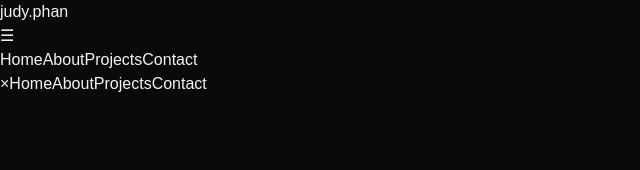
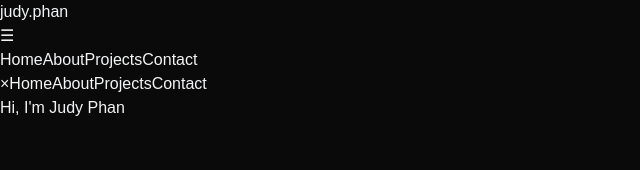
Before and after one commit to judyphantx/Portfolio_Website, a React (Vite) app in the folder judy-website/: page / in a window 1280 px wide. Shown: the top 170 px of the page, without its empty margins (0-640 px from the left). Built offline with nearby package versions, Linux system fonts and the light colour scheme.

Commit message:
Home page with initial pop text

```diff
--- a/judy-website/src/App.jsx
+++ b/judy-website/src/App.jsx
@@ -3,6 +3,7 @@ import "./App.css";
 import { LoadingScreen } from "./components/LoadingScreen";
 import { Navbar } from "./components/Navbar";
 import { MobileMenu } from "./components/MobileMenu";
+import { Home } from "./components/sections/Home";
 import "./index.css";
 
 function App() {
@@ -13,12 +14,13 @@ function App() {
     <>
       {!isLoaded && <LoadingScreen onComplete={() => setIsLoaded(true)} />}{" "}
       <div
-        className={`min-h-screen transition-opacity duraction-700 ${
+        className={`min-h-screen transition-opacity duration-700 ${
           isLoaded ? "opacity-100" : "opacity-0"
         } bg-black text-gray-100`}
       >
         <Navbar menuOpen={menuOpen} setMenuOpen={setMenuOpen} />
         <MobileMenu menuOpen={menuOpen} setMenuOpen={setMenuOpen} />
+        <Home />
       </div>
     </>
   );
--- /dev/null
+++ b/judy-website/src/components/sections/Home.jsx
@@ -0,0 +1,14 @@
+export const Home = () => {
+  return (
+    <section
+      id="home"
+      className="min-h-screen flex items-center justify-center relative bg-black text-center px-4"
+    >
+      <div className="text-center z-10 px-4">
+        <h1 className="text-4xl font-bold mb-6 gradient-text leading-right">
+          Hi, I'm Judy Phan
+        </h1>
+      </div>
+    </section>
+  );
+};
```
Also changed, not shown: 1 other file (tests, documents, lock files or other folders).
